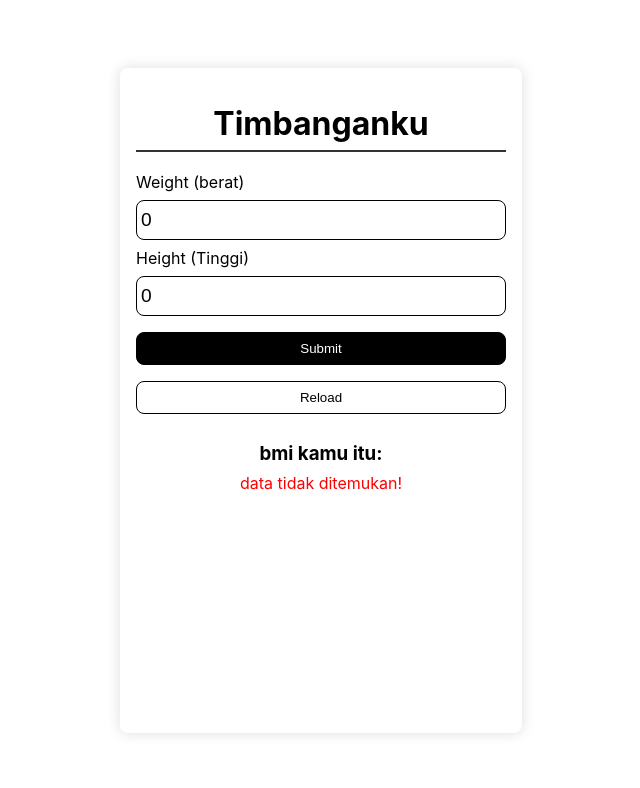
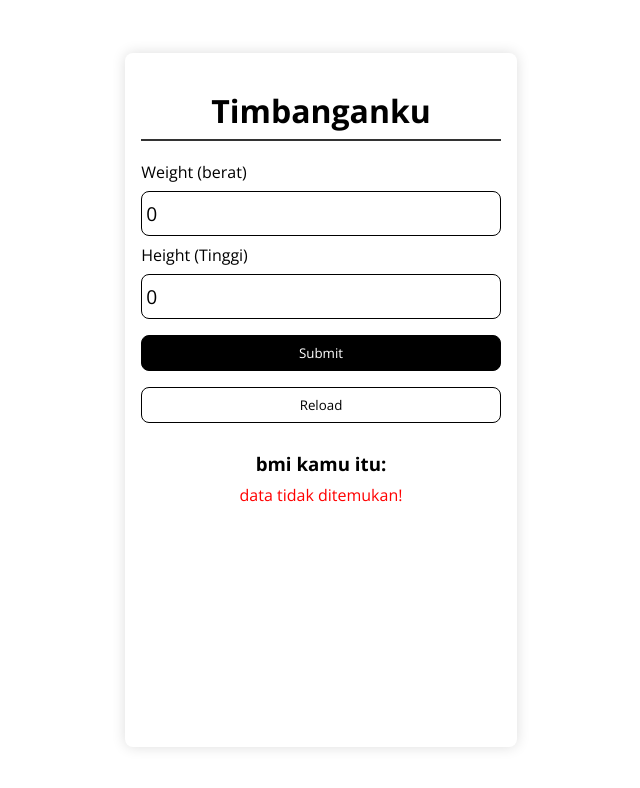
Before and after one commit to Anugerah20/bmi-you, a React (Create React App) app: page / in a window 1280 px wide. Shown: the top 788 px of the page, without its empty margins (319-959 px from the left). Built offline with nearby package versions, Linux system fonts and the light colour scheme; the HTML template or start-up script is replaced by a standard one.

Commit message:
update font

```diff
--- a/src/index.css
+++ b/src/index.css
@@ -4,7 +4,9 @@
   margin: 0;
   padding: 0;
   box-sizing: border-box;
+  font-family: 'Open Sans', sans-serif;
 }
+
 
 .App {
   display: flex;
```
